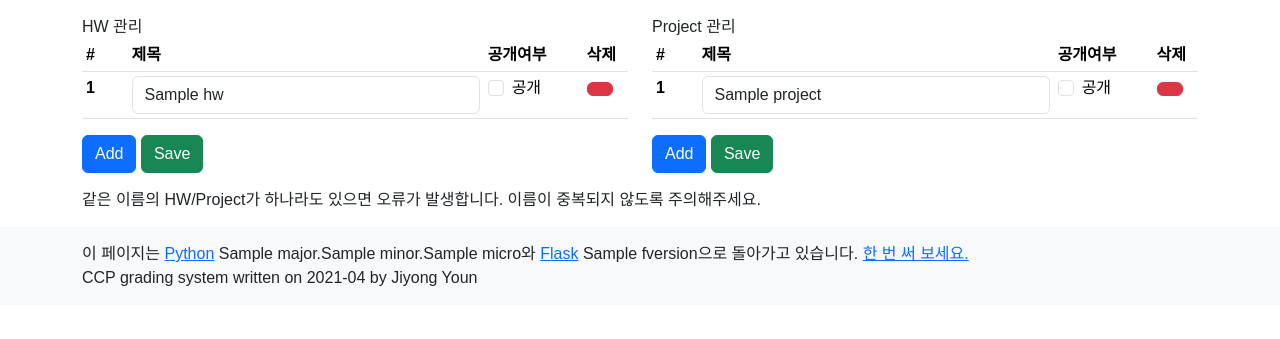
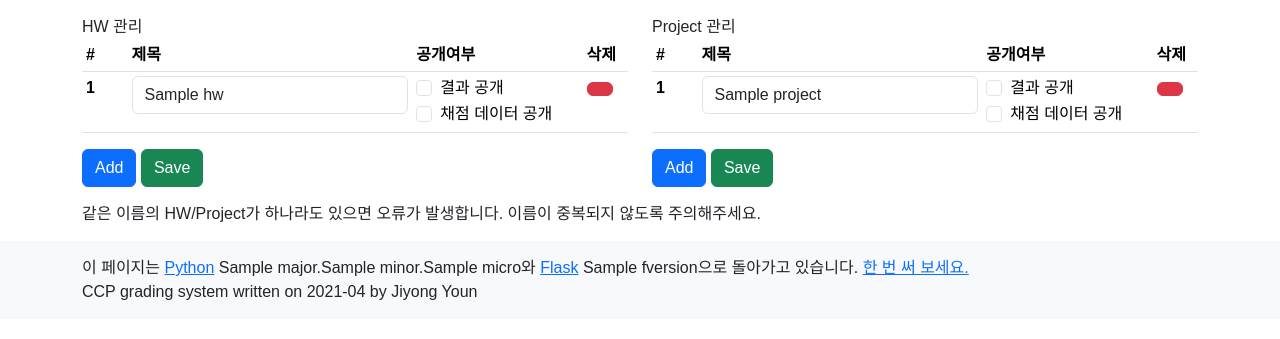
Before and after one commit to hletrd/CCP2021, a Flask app: template templates/manage.html in a window 1280 px wide. Shown: the part 56-395 px from the top of the page. Run offline with Flask 2, Linux system fonts and the light colour scheme; the template is opened without the code that fills it: most values are stand-ins (such as "Sample title", 1, 10 or a date in 2020); some libraries are stand-ins or nearby versions.

Commit message:
data public settings

```diff
--- a/grader.py
+++ b/grader.py
@@ -62,6 +62,22 @@ def get_all_list():
 	hw = list(map(lambda x: x['name'], hw))
 
 	return hw + project
+
+def get_all_list_dict():
+	conn = sqlite3.connect(dbfile)
+	c = conn.cursor()
+	c.execute('SELECT * FROM `metadata` WHERE `type`="project";')
+	metadata = c.fetchone()
+	project = json.loads(metadata[2])
+	if 'auth' not in session:
+		project = filter(lambda x: x['public'], project)
+	c.execute('SELECT * FROM `metadata` WHERE `type`="hw";')
+	metadata = c.fetchone()
+	hw = json.loads(metadata[2])
+	if 'auth' not in session:
+		hw = filter(lambda x: x['public'], hw)
+	result = dict([(i['name'], i) for i in project]+[(i['name'], i) for i in hw])
+	return result
 
 def prepare_data():
 	init_db()
@@ -225,6 +241,7 @@ def project(project_name):
 				sample = f.read()
 
 		if not 'auth' in session:
+			pjhw = get_all_list_dict()
 			numbers = list(map(lambda x: x[1][-3:], projects))
 			for i in projects:
 				if numbers.count(i[1][-3:]) > 1:
@@ -232,7 +249,7 @@ def project(project_name):
 				else:
 					i[2] = '***'
 				i[1] = '****-**'+i[1][-3:]
-			return render_template('project_public.html', data={'data': prepare_data(), 'project_name': project_name, 'projects': projects, 'score_avg': score_avg, 'score_max': score_max, 'score_std': score_std, 'sample': sample})
+			return render_template('project_public.html', data={'data': prepare_data(), 'project_name': project_name, 'projects': projects, 'score_avg': score_avg, 'score_max': score_max, 'score_std': score_std, 'sample': sample, 'data_public': pjhw[project_name]['data_public']})
 		return render_template('project.html', data={'data': prepare_data(), 'project_name': project_name, 'projects': projects, 'score_avg': score_avg, 'score_max': score_max, 'score_std': score_std, 'sample': sample})
 	else:
 		abort(404)
@@ -440,6 +457,9 @@ def project_load(project_name):
 def project_data(project_name):
 	if project_name in get_all_list():
 		if not 'auth' in session:
+			pjhw = get_all_list_dict()
+			if pjhw[project_name]['data_public'] == False:
+				abort(404)
 			conn = sqlite3.connect(dbfile)
 			c = conn.cursor()
 			c.execute('SELECT * FROM `{}_val`;'.format(project_name))
@@ -492,7 +512,7 @@ def manage_save(reqtype):
 		abort(404)
 	data = []
 	for k, i in request.json.items():
-		data.append({'id': i['id'], 'name': i['name'], 'public': i['public']})
+		data.append({'id': i['id'], 'name': i['name'], 'public': i['public'], 'data_public': i['data_public']})
 
 	reqtype_table = {
 		'0': 'hw',
@@ -786,8 +806,8 @@ def validator(input_val='', output_val='', check_num=True, check_char=True, max_
 								correct = 0 #wrong answer
 			elif check_num == False and check_char == True:
 				#remove all numbers
-				out = re.sub(r'[0-9.\-]', r' ', outs)
-				ref = re.sub(r'[0-9.\-]', r' ', output_val)
+				out = re.sub(r'-?[0-9.]', r' ', outs)
+				ref = re.sub(r'-?[0-9.]', r' ', output_val)
 				#remove excessive whitespaces
 				out = re.sub(r'\s+', ' ', out).strip().lower()
 				ref = re.sub(r'\s+', ' ', ref).strip().lower()
--- a/templates/manage.html
+++ b/templates/manage.html
@@ -19,7 +19,11 @@ HW 관리
 			<td>
 				<div class="form-check">
 					<input class="form-check-input" type="checkbox" id="check-public-0-{{i['id']}}"{%if i['public']%} checked{%endif%}>
-					<label class="form-check-label" for="check-public-0-{{i['id']}}">공개</label>
+					<label class="form-check-label" for="check-public-0-{{i['id']}}">결과 공개</label>
+				</div>
+				<div class="form-check">
+					<input class="form-check-input" type="checkbox" id="check-data-0-{{i['id']}}"{%if i['data_public']%} checked{%endif%}>
+					<label class="form-check-label" for="check-data-0-{{i['id']}}">채점 데이터 공개</label>
 				</div>
 			</td>
 			<td><button onclick="remove_item(0, this)" type="button" class="btn btn-danger"><i class="ri-close-fill"></i></button></td>
@@ -48,7 +52,11 @@ Project 관리
 			<td>
 				<div class="form-check">
 					<input class="form-check-input" type="checkbox" id="check-public-1-{{i['id']}}"{%if i['public']%} checked{%endif%}>
-					<label class="form-check-label" for="check-public-1-{{i['id']}}">공개</label>
+					<label class="form-check-label" for="check-public-1-{{i['id']}}">결과 공개</label>
+				</div>
+				<div class="form-check">
+					<input class="form-check-input" type="checkbox" id="check-data-1-{{i['id']}}"{%if i['data_public']%} checked{%endif%}>
+					<label class="form-check-label" for="check-data-1-{{i['id']}}">채점 데이터 공개</label>
 				</div>
 			</td>
 			<td><button onclick="remove_item(1, this)" type="button" class="btn btn-danger"><i class="ri-close-fill"></i></button></td>
@@ -68,7 +76,8 @@ function add(type) {
 	$('<th>').html(count[type]).appendTo(tr);
 	$('<td>').html('<input class="form-control" type="text" val="">').appendTo(tr);
 	var td = $('<td>');
-	var div = $('<div>').addClass('form-check');
+	var div;
+	div = $('<div>').addClass('form-check');
 	$('<input>', {
 		class: 'form-check-input',
 		type: 'checkbox',
@@ -77,7 +86,18 @@ function add(type) {
 	$('<label>', {
 		class: 'form-check-label',
 		for: 'check-public-'+type+'-'+count,
-	}).text('공개').appendTo(div);
+	}).text('결과 공개').appendTo(div);
+	div.appendTo(td);
+	div = $('<div>').addClass('form-check');
+	$('<input>', {
+		class: 'form-check-input',
+		type: 'checkbox',
+		id: 'check-data-'+type+'-'+count,
+	}).appendTo(div);
+	$('<label>', {
+		class: 'form-check-label',
+		for: 'check-data-'+type+'-'+count,
+	}).text('채점 데이터 공개').appendTo(div);
 	div.appendTo(td);
 	td.appendTo(tr);
 	$('<td>').html('<button onclick="remove_item('+type+',this)" type="button" class="btn btn-danger"><i class="ri-close-fill"></i></button>').appendTo(tr);
@@ -103,6 +123,7 @@ function save(type) {
 			id: i,
 			name: $($(trs[i]).find('input')[0]).val(),
 			public: $($(trs[i]).find('input')[1]).prop('checked'),
+			data_public: $($(trs[i]).find('input')[2]).prop('checked'),
 		}
 	}
 	$.ajax({
--- a/templates/project_public.html
+++ b/templates/project_public.html
@@ -1,8 +1,10 @@
 {%include '_header.html'%}
 {%include "project_common.html"%}
+{%if data.data_public %}
 <a href="/project/data/{{data.project_name}}" class="btn btn-secondary"><i class="ri-phone-find-line"></i> 채점 데이터 보기</a>
 <br />
 <div class="spacer-15"></div>
+{%endif%}
 <label>Score mean: {{data.score_avg|round(2)}} / {{data.score_max|round(2)}}, stdev: {{data.score_std|round(2)}}</label>
 {%include "chart.html"%}
 <div class="row">
```
